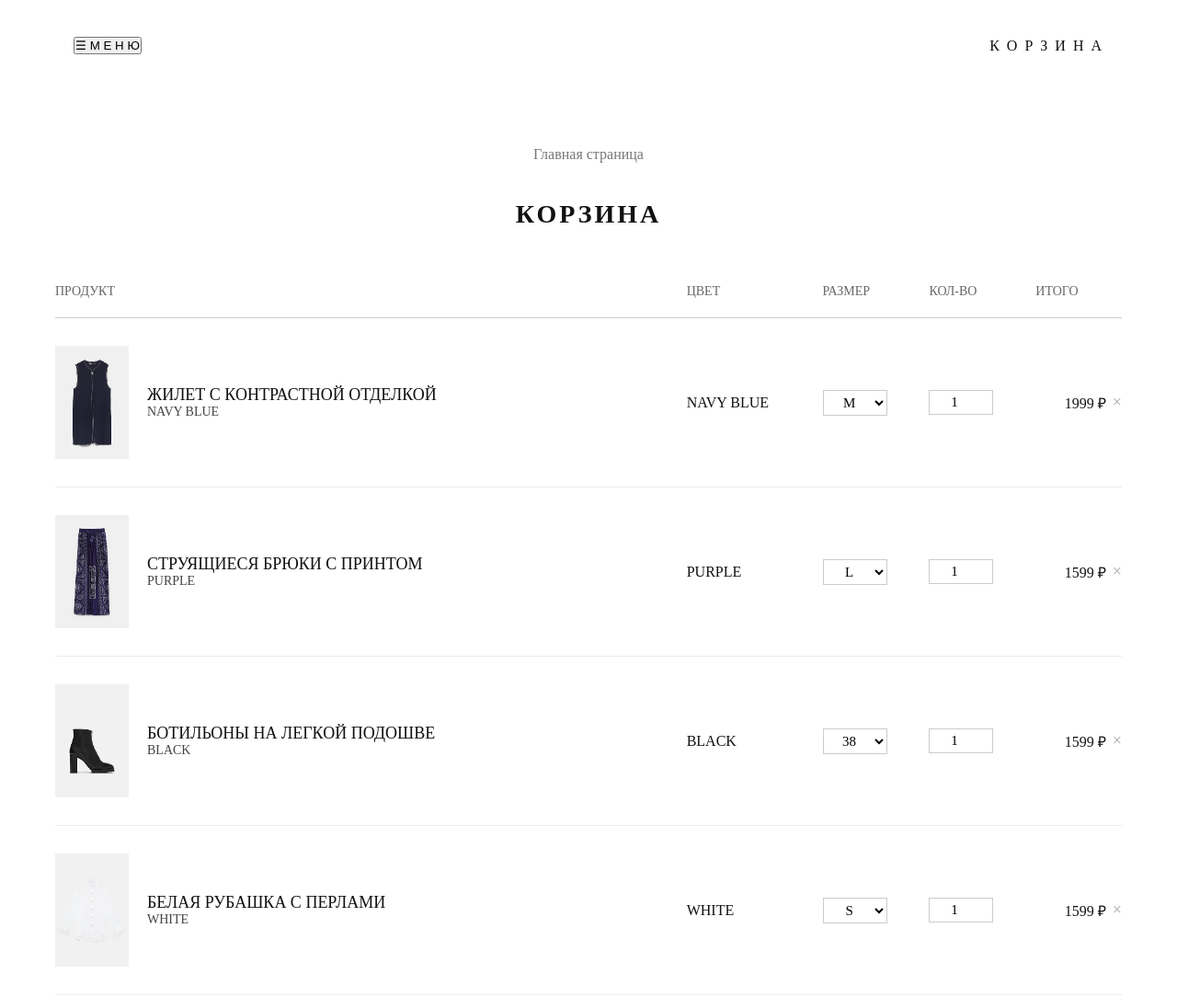
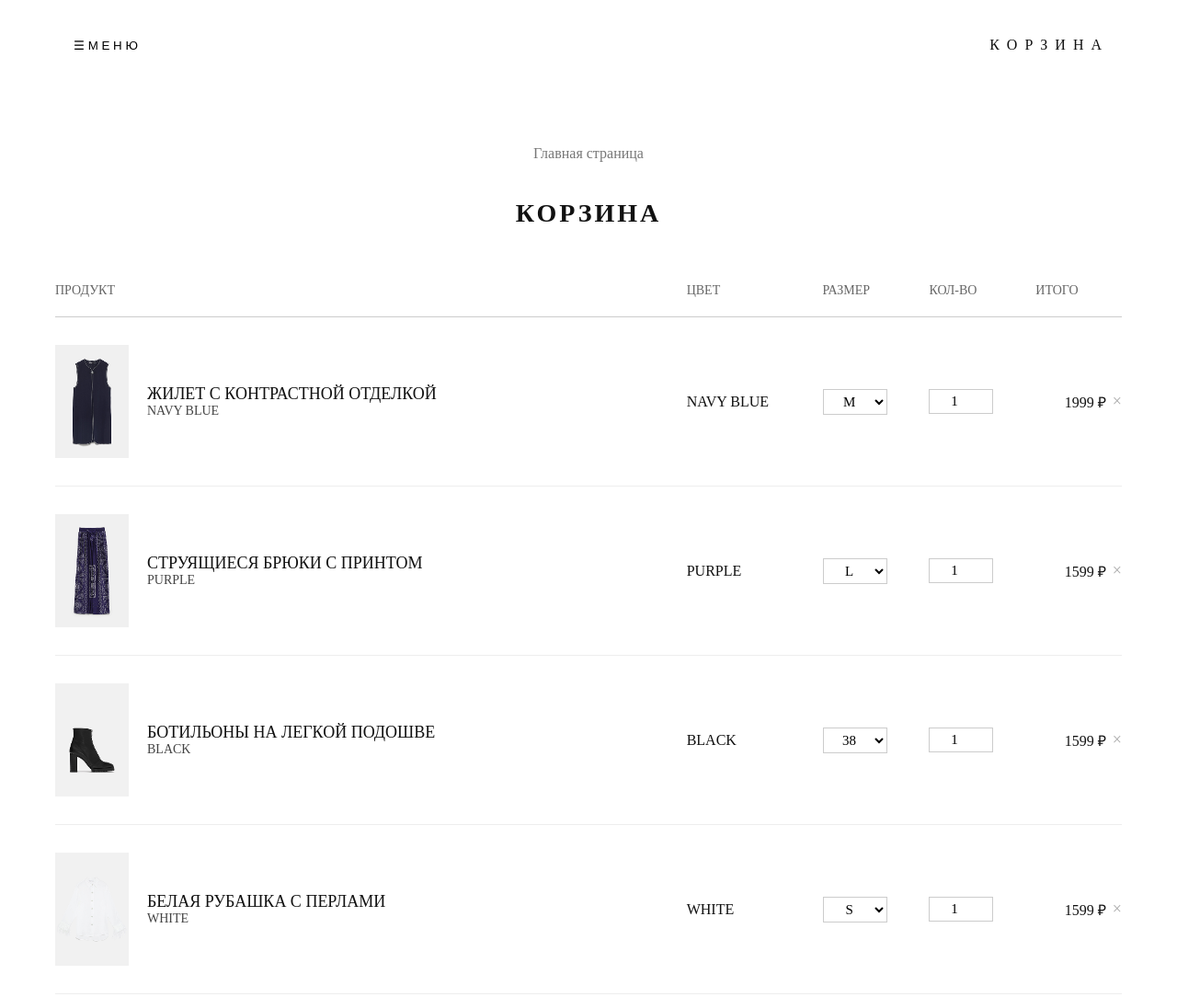
Before and after one commit to moondack/cart, a plain HTML site: page index.html in a window 1280 px wide. Shown: the top 1084 px of the page at 92% size. Drawn offline with Linux system fonts and the light colour scheme; a web font is replaced by a local one.

Commit message:
Update style.css

```diff
--- a/style.css
+++ b/style.css
@@ -24,6 +24,11 @@
       align-items:center;
       gap:15px;
     }
+   .left button{
+   border: none;
+  background: none;
+  padding: 0px;
+   }
 
     .imgrig{
       margin-top: -5px;
@@ -503,4 +508,5 @@
     tbody tr {
         padding: 10px;
     }
+
 }
```
